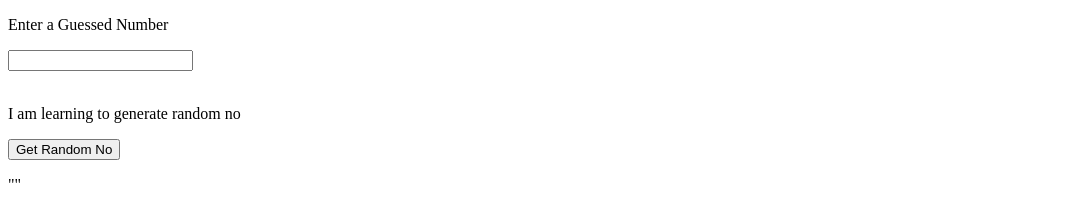
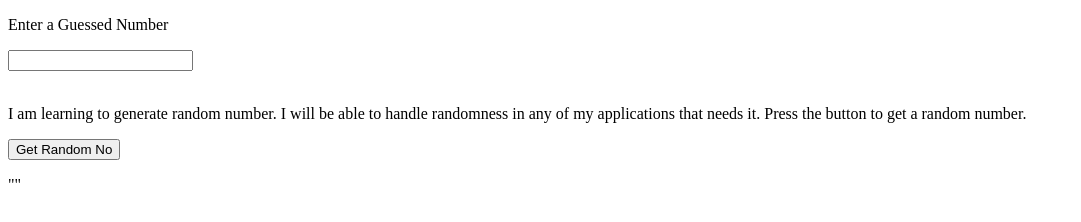
Before and after one commit to acciojob/Hot-or-Cold-Part-I-shibu-g, a website: page main.html in a window 1280 px wide. Shown: the whole page, without its empty margins (0-1081 px from the left). Drawn offline with Linux system fonts and the light colour scheme.

Commit message:
created a submission

```diff
--- a/main.html
+++ b/main.html
@@ -9,7 +9,7 @@
 	<!-- button -->
     <!-- p tag -->
     <p id = "respond"></p>  <!-- This is the respone (Hot or Cold) -->
-   <p id="main">I am learning to generate random no</p>
+   <p id="main">I am learning to generate random number. I will be able to handle randomness in any of my applications that needs it. Press the button to get a random number.</p>
 	<button id="btn">Get Random No</button>
 	<p id="num">""</p>
 	<script type="text/javascript" src="./script.js">  <!-- Write the logic in script.js -->
```
